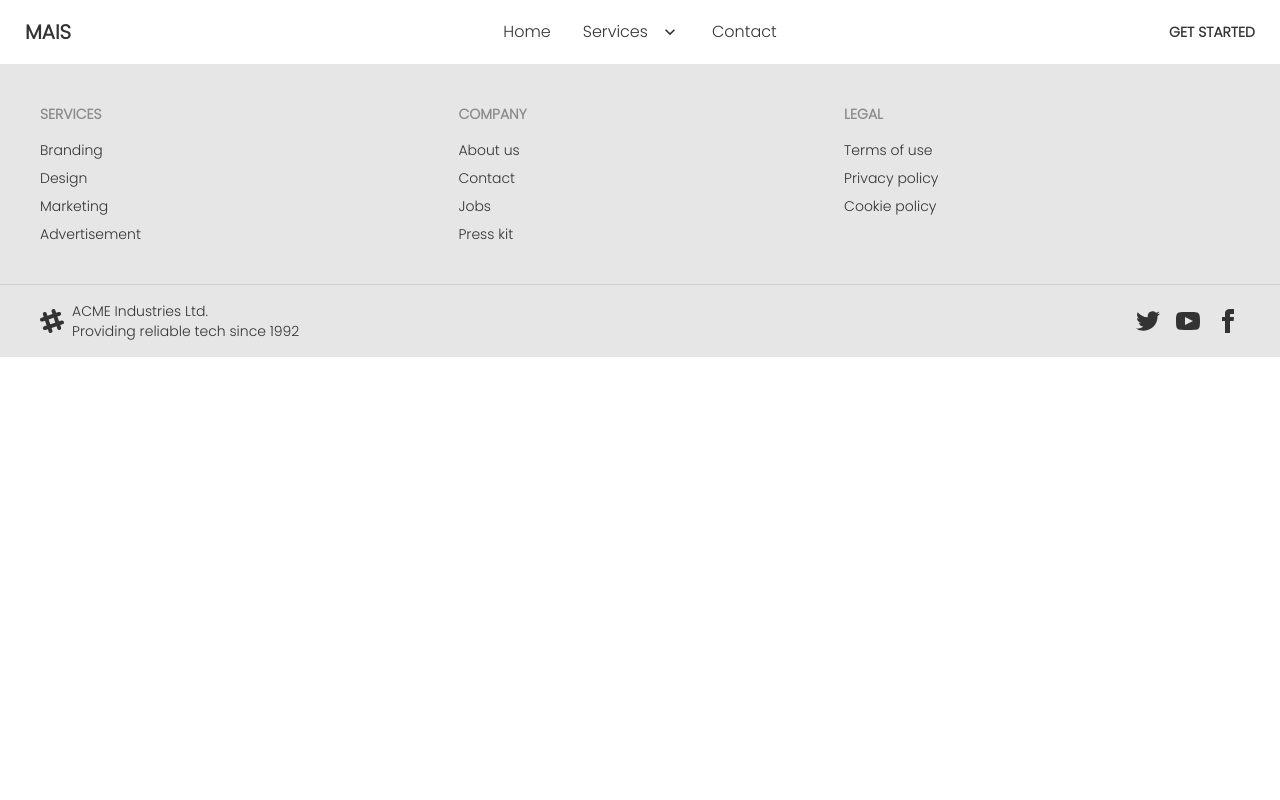
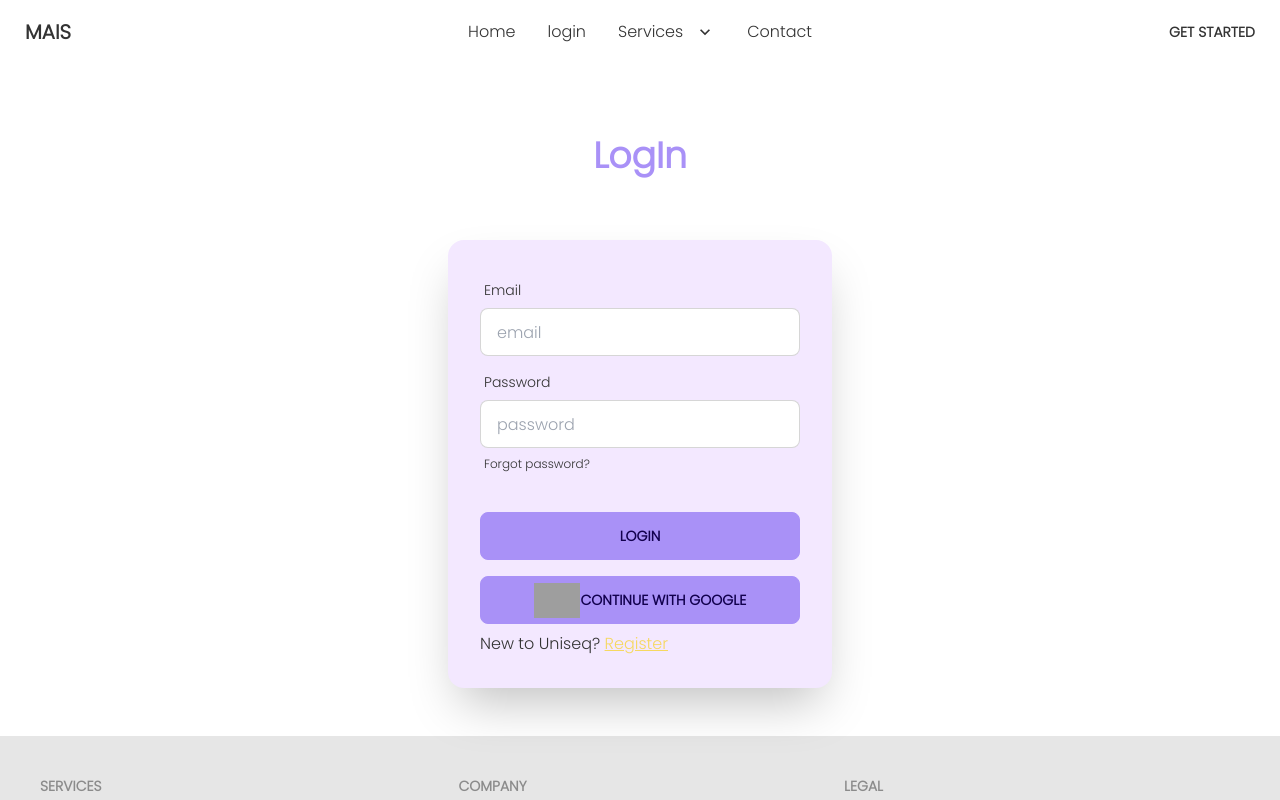
Before and after one commit to SalehAhmed19/Mehraf-All-IT-Solutions, a React (Create React App) app: page /login in a window 1280 px wide. Shown: the top 800 px of the page. Built offline with nearby package versions, Linux system fonts and the light colour scheme; grey boxes are pictures that could not be loaded.

Commit message:
add the form

```diff
--- a/package.json
+++ b/package.json
@@ -9,6 +9,8 @@
     "daisyui": "^2.31.0",
     "react": "^18.2.0",
     "react-dom": "^18.2.0",
+    "react-firebase-hooks": "^5.0.3",
+    "react-hook-form": "^7.36.1",
     "react-icons": "^4.4.0",
     "react-router-dom": "^6.4.1",
     "react-scripts": "5.0.1",
--- a/src/App.js
+++ b/src/App.js
@@ -3,6 +3,7 @@ import Navbar from "./Shared/Navbar/Navbar";
 import { Routes, Route } from "react-router-dom";
 import Home from "./Pages/Home/Home/Home";
 import Footer from "./Shared/Footer/Footer";
+import Login from './Pages/Home/Login/Login.jsx'
 
 function App() {
   return (
@@ -10,6 +11,7 @@ function App() {
       <Navbar />
       <Routes>
         <Route path="/" element={<Home />}></Route>
+        <Route path="/login" element={<Login />}></Route>
       </Routes>
       <Footer />
     </div>
--- a/src/Pages/Home/Login/Login.jsx
+++ b/src/Pages/Home/Login/Login.jsx
@@ -1,35 +1,161 @@
-import React from 'react';
+import React from "react";
+import { useForm } from "react-hook-form";
+import { Link } from "react-router-dom";
 
 const Login = () => {
+  //     const navigate = useNavigate();
+  //   const location = useLocation();
+
+  //   const [signInWithGoogle, user, loading, error] = useSignInWithGoogle(auth);
+
+  //   const [signInWithEmailAndPassword, emailuser, emailloading, emailerror] =
+  //     useSignInWithEmailAndPassword(auth);
+
+  //   const [sendPasswordResetEmail, sending] = useSendPasswordResetEmail(auth);
+
+  //   let errorManage;
+
+  //   if (error || emailerror) {
+  //     errorManage = (
+  //       <div>
+  //         <p>
+  //           Error: {error?.message}
+  //           {emailerror?.message}
+  //         </p>
+  //       </div>
+  //     );
+  //   }
+
+  //   if (loading || emailloading) {
+  //     return <Loading></Loading>;
+  //   }
+  //   const from = location.state?.from?.pathname || "/";
+
+  //   if (user || emailuser) {
+  //     navigate(from, { replace: true });
+  //   }
+
+  //   const handleLogIn = (e) => {
+  //     e.preventDefault();
+
+  //     const email = e.target.email.value;
+  //     const password = e.target.password.value;
+
+  //     //signin with email-password
+  //     signInWithEmailAndPassword(email, password);
+  //   };
+
+  //   const handleResetPassword = (event) => {
+  //     const email = event.target.email.value;
+  //     console.log(email);
+  //     if (email) {
+  //       sendPasswordResetEmail(email);
+  //       alert("Sent email");
+  //     } else {
+  //       alert("Please enter your email");
+  //     }
+  //   };
+
+  const {
+    register,
+    formState: { errors },
+    handleSubmit,
+  } = useForm();
+  const onSubmit = (data) => {
+    // signInWithEmailAndPassword(data.email, data.password);
+    console.log(data);
+  };
   return (
     <div>
-            <div className="hero min-h-screen bg-base-200">
-                <div className="hero-content flex-col lg:flex-row-reverse">
-                    <div className="text-center lg:text-left">
-                        <h1 className="text-5xl font-bold">Login now!</h1>
-                        <p className="py-6">Provident cupiditate voluptatem et in. Quaerat fugiat ut assumenda excepturi exercitationem quasi. In deleniti eaque aut repudiandae et a id nisi.</p>
-                    </div>
-                    <div className="card flex-shrink-0 w-full max-w-sm shadow-2xl bg-base-100">
-                        <div className="card-body">
+      <div className="my-12" data-theme="fantasy">
+        <h2 className="text-4xl text-primary font-bold text-center p-6 mb-10">
+          LogIn
+        </h2>
+        <div className="flex justify-center items-center">
+          <div className="card flex-shrink-0 w-full max-w-sm shadow-2xl bg-purple-100">
+            <form className="card-body" onSubmit={handleSubmit(onSubmit)}>
               <div className="form-control">
                 <label className="label">
                   <span className="label-text">Email</span>
                 </label>
-                                <input type="text" placeholder="email" className="input input-bordered" />
+                <input
+                  type="email"
+                  placeholder="email"
+                  className="input input-bordered"
+                  {...register("email", {
+                    required: true,
+                    pattern: {
+                      value: /[A-Za-z]{3}/,
+                      message: "error message",
+                    },
+                  })}
+                />
+                {/* <p className="text-red-500">
+                  {errors.email?.type === "required" && "email is required"}
+                  {errors.email?.type === "pattern" && "email must be valid"}
+                </p> */}
               </div>
               <div className="form-control">
                 <label className="label">
                   <span className="label-text">Password</span>
                 </label>
-                                <input type="text" placeholder="password" className="input input-bordered" />
+                <input
+                  type="password"
+                  placeholder="password"
+                  className="input input-bordered"
+                  {...register("password", {
+                    required: true,
+                    minLength: {
+                      value: 8,
+                      message: "error message",
+                    },
+                  })}
+                />
+
+                {/* <p className="text-red-500">
+                  {errors.password?.type === "required" &&
+                    "password is required"}
+                  {errors.password?.type === "minLength" &&
+                    "password must be 8 characters"}
+                </p> */}
+
                 <label className="label">
-                                    <a href="#" className="label-text-alt link link-hover">Forgot password?</a>
+                  <a href="#" className="label-text-alt link link-hover">
+                    Forgot password?
+                  </a>
                 </label>
               </div>
               <div className="form-control mt-6">
-                                <button className="btn btn-primary">Login</button>
+                <input
+                  type="submit"
+                  className="btn btn-primary"
+                  value="Login"
+                />
+                <button className="btn btn-primary mt-4">
+                  <div className="flex flex-row items-center">
+                    <img
+                      style={{ height: "35px" }}
+                      src="https://i.ibb.co/ZTdGcNf/google-logo.webp"
+                      alt=""
+                    />
+
+                    <div>
+                      <span className="">Continue With Google</span>
                     </div>
                   </div>
+                </button>
+
+                {/* <p className="text-red-500 text-xs">{errorMessage}</p> */}
+              </div>
+              <div>
+                <p>
+                  New to Uniseq?{" "}
+                  <Link className="link link-secondary" to="/register">
+                    Register{" "}
+                  </Link>
+                </p>
+              </div>
+            </form>
           </div>
         </div>
       </div>
--- a/src/Shared/Navbar/Navbar.jsx
+++ b/src/Shared/Navbar/Navbar.jsx
@@ -1,4 +1,5 @@
 import React from "react";
+import { Link } from "react-router-dom";
 
 const Navbar = () => {
   return (
@@ -62,6 +63,9 @@ const Navbar = () => {
           <li>
             <a>Home</a>
           </li>
+          <li>
+            <Link to="login">login</Link>
+          </li>
           <li tabIndex={0}>
             <a>
               Services
```
Also changed, not shown: 1 other file (tests, documents, lock files or other folders). Lines whose indentation alone changed are shown as unchanged.
